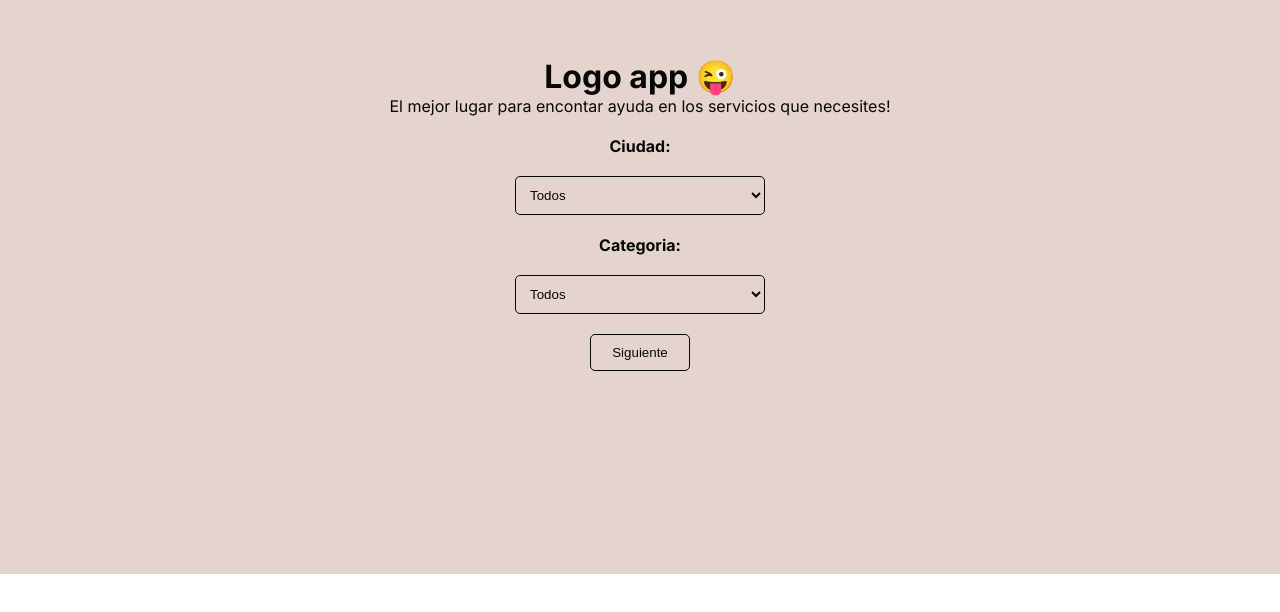
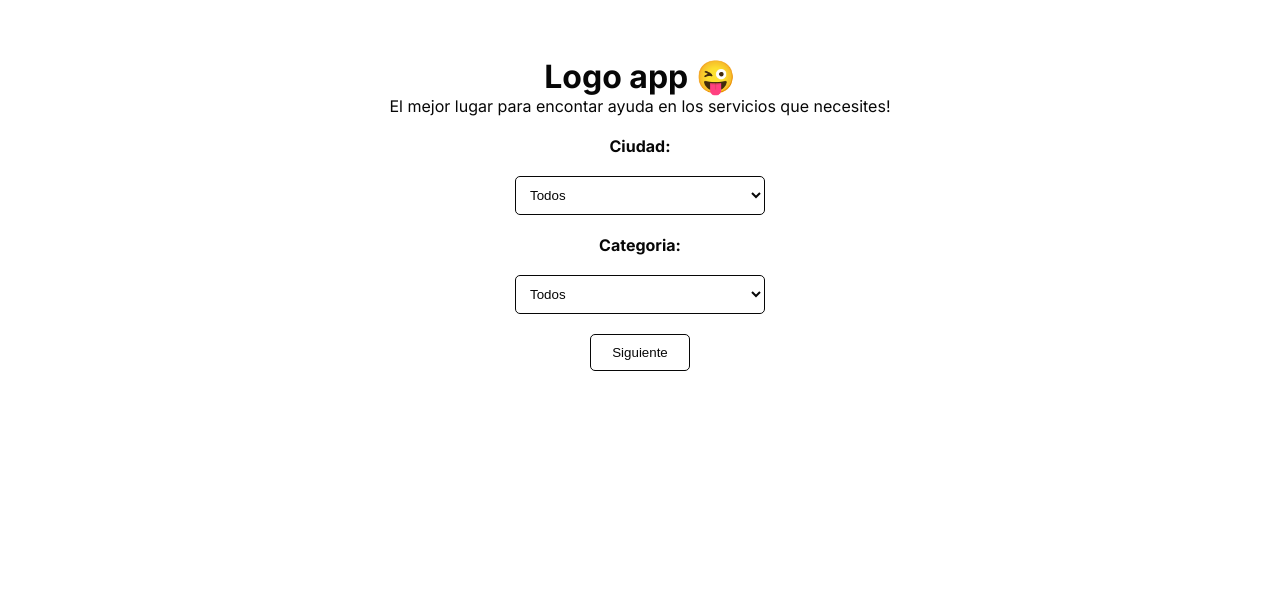
Before and after one commit to No-Country-simulation/c20-06-ft-node-react, a Next.js app in the folder frontend/: page / in a window 1280 px wide. Shown: the part 146-758 px from the top of the page. Built offline with nearby package versions, Linux system fonts and the light colour scheme.

Commit message:
Agregada paleta de colores a las variables

```diff
--- a/frontend/src/app/globals.css
+++ b/frontend/src/app/globals.css
@@ -1,9 +1,11 @@
 :root {
   --primary-color: #E90066;
   --secondary-color: #0A26EE;
-  --backgorund-color: #E5D4CE;
+  --background-color: #F8F8F8;
   --text-color: #070707;
   --celeste: #7FD1D9;
+  --crema: #E5D4CE;
+
 }
 
 * {
--- a/frontend/src/components/sideNavItem/SideNavItem.jsx
+++ b/frontend/src/components/sideNavItem/SideNavItem.jsx
@@ -1,10 +1,10 @@
 "use client"
 
 import { useState, useEffect } from "react"
-import styles from "./sideNavItem.module.css"
 import { ChevronRight } from "lucide-react"
 import Link from "next/link"
 import { usePathname } from "next/navigation"
+import styles from "./sideNavItem.module.css"
 
 const SideNavItem = (props) => {
   const pathName = usePathname()
@@ -23,7 +23,7 @@ const SideNavItem = (props) => {
         {props.icon}
         <p>{props.name}</p>
       </div>
-      <ChevronRight/>
+      <ChevronRight />
     </Link>
   )
 }
```
